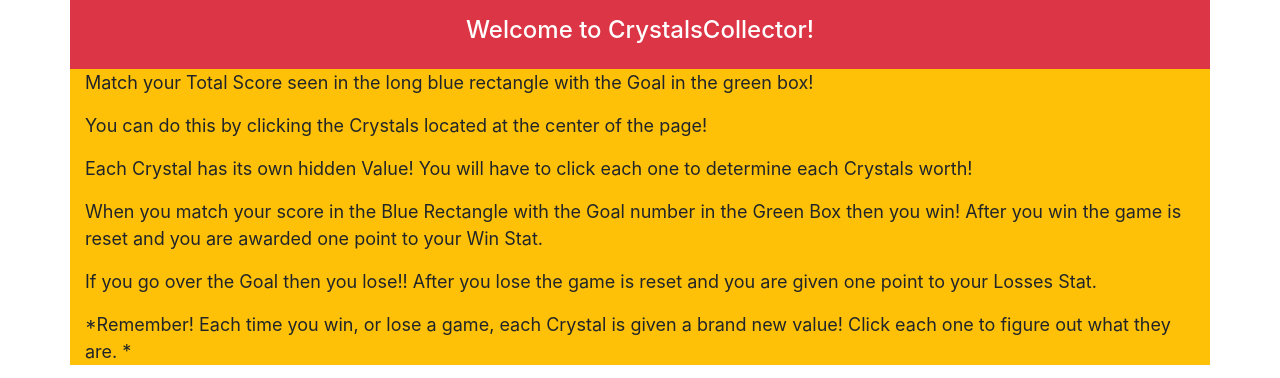
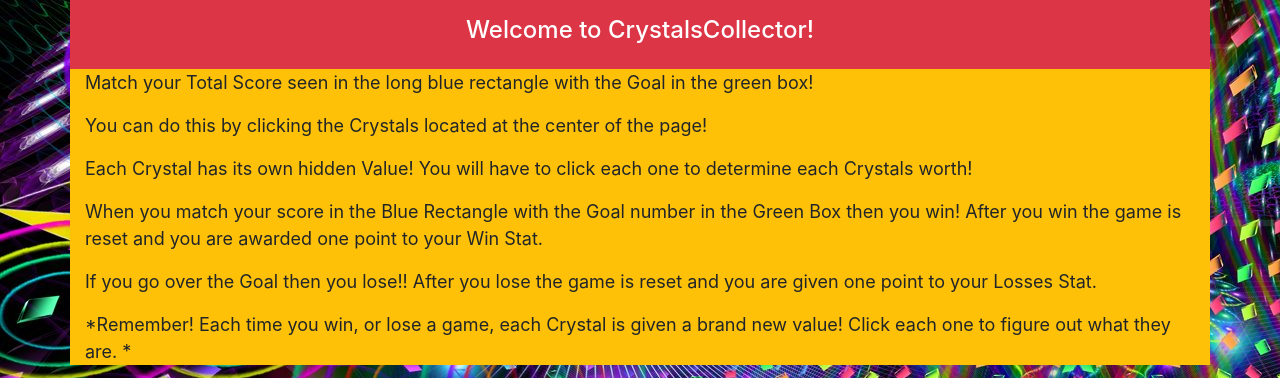
Before and after one commit to Josh-Kelly2015/Crystal-Collectors, a plain HTML site: page index.html in a window 1280 px wide. Shown: the top 378 px of the page. Drawn offline with nearby package versions, Linux system fonts and the light colour scheme; the site is published under a folder, as on GitHub Pages, so addresses that start at the root find nothing.

Commit message:
fixed background

```diff
--- a/assets/css/style.css
+++ b/assets/css/style.css
@@ -1,5 +1,5 @@
 body {
-    background: url("/assets/images/background.jpg");
+    background: url("../images/background.jpg");
 }
 #score {
     font-size: 50px
```
